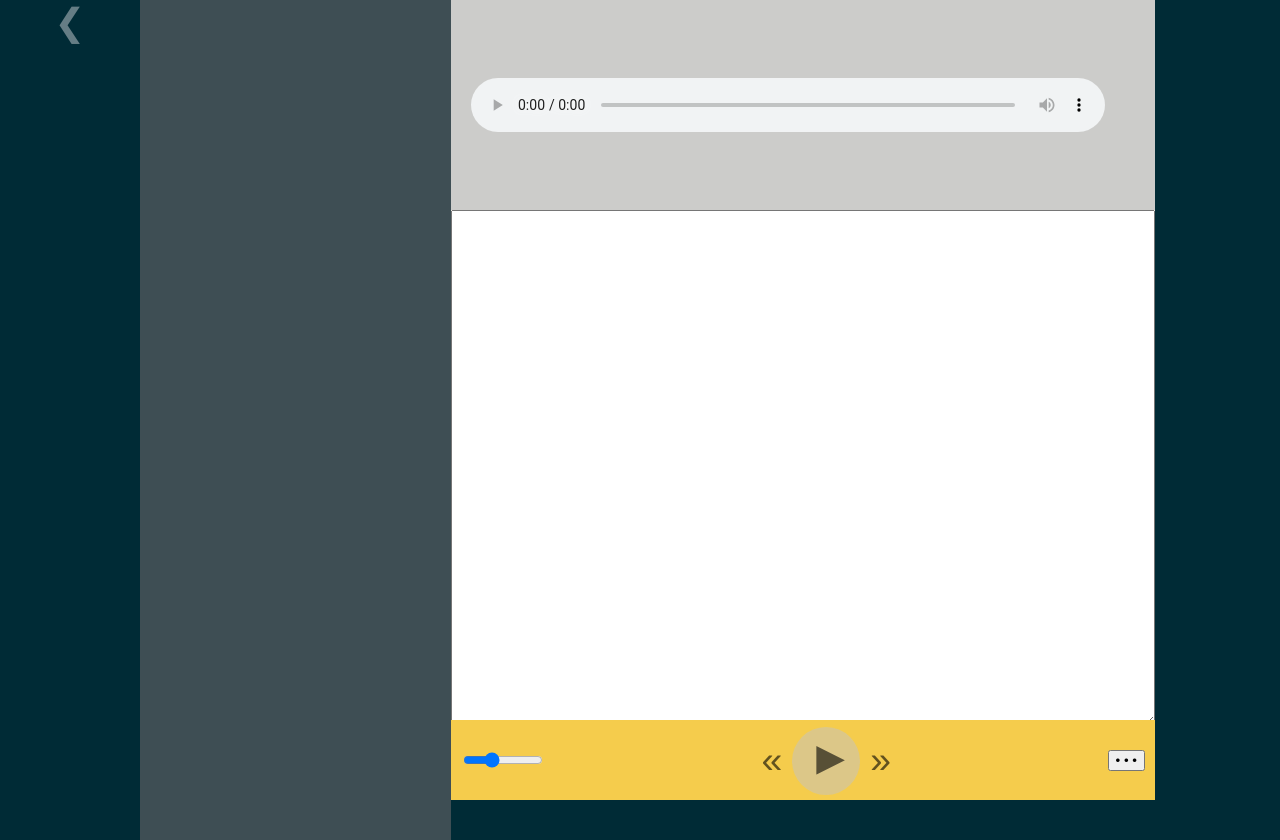
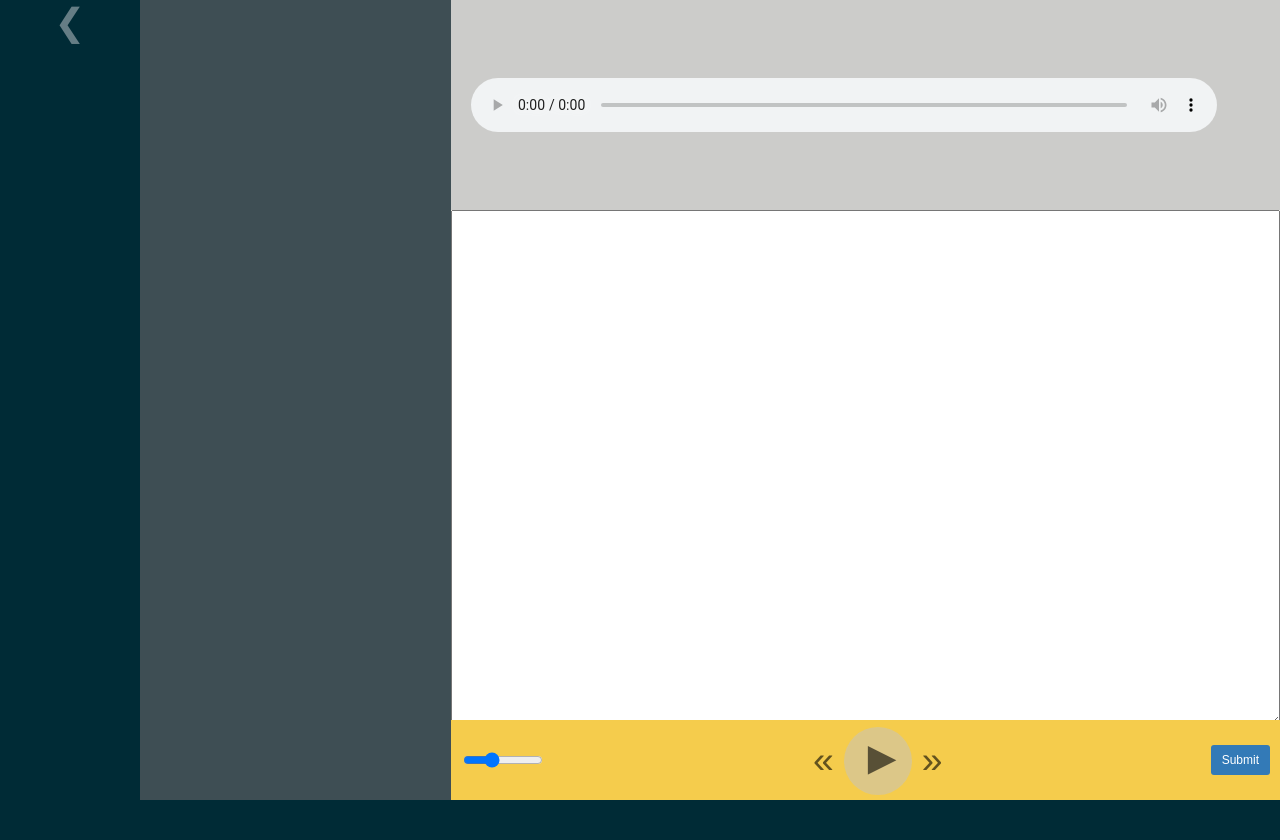
Before and after one commit to sillsdev/Transcribe, a React (Create React App) app in the folder src/portable/ReactUi/react/: page /main in a window 1280 px wide. After the commit the page ends 800 px from the top, so only its background shows below. Built offline with nearby package versions, Linux system fonts and the light colour scheme.

Commit message:
Add the bootstrap type submit button
Adjust Flexbox to expland 3rd column to full width
Remove the vertial scroll bar on the whole window.

```diff
--- a/src/portable/ReactUi/react/src/components/AudioPanel.css
+++ b/src/portable/ReactUi/react/src/components/AudioPanel.css
@@ -5,8 +5,7 @@
     align-items: stretch;
     justify-content: stretch;
     height: 100%;
-    width: 55%;
-    position: absolute;
+    width: 100%;
     background-color: #A29C96;
 }
 
--- a/src/portable/ReactUi/react/src/components/MainLayout.css
+++ b/src/portable/ReactUi/react/src/components/MainLayout.css
@@ -6,6 +6,7 @@
     height: 100%;
     width: 100%;
     position: absolute;
+    overflow-y: hidden;
 }
 
 .MainLayout .NavCol {
@@ -19,3 +20,10 @@
 .MainLayout .MainCol {
     flex: 1 0 auto;
 }
+
+/* Undo bootstrap box-sizing */
+.MainLayout * {
+    box-sizing: unset;
+    -moz-box-sizing: unset;
+    -webkit-box-sizing: unset;
+}
--- a/src/portable/ReactUi/react/src/components/controls/NextAction.css
+++ b/src/portable/ReactUi/react/src/components/controls/NextAction.css
@@ -1,7 +1,24 @@
 .NextAction {
-    color: rgba(0,0,0,0.6);
     display: flex;
     align-items: center;
     margin: 10px;
-    font-size: 28pt;
 }
+
+.NextAction .btn-primary:hover {
+    color: #fff;
+    background-color: #286090;
+}
+
+.NextAction .btn-primary {
+    color: #fff;
+    background-color: #337ab7;
+    border: 1px solid transparent;
+    border-radius: 3px;
+    font-weight: 400;
+    font-size: 12px;
+    line-height: 1.5;
+    margin: 0;
+    padding: 5px 10px;
+    text-align: center;
+    vertical-align: middle;
+}
--- a/src/portable/ReactUi/react/src/components/controls/NextAction.tsx
+++ b/src/portable/ReactUi/react/src/components/controls/NextAction.tsx
@@ -11,11 +11,7 @@ class NextAction extends React.Component<IProps, object> {
         const { target } = this.props;
         return (
             <div className="NextAction">
-                <Button to={target}>
-                    {/* {"\u2039"} */}
-                    {/* {"\u2329"} */}
-                    {"\u2022 \u2022 \u2022"}
-                </Button>
+                <Button onClick={target} bsStyle="primary" bsSize="small">{"Submit"}</Button>
             </div>
             )
     }
```
